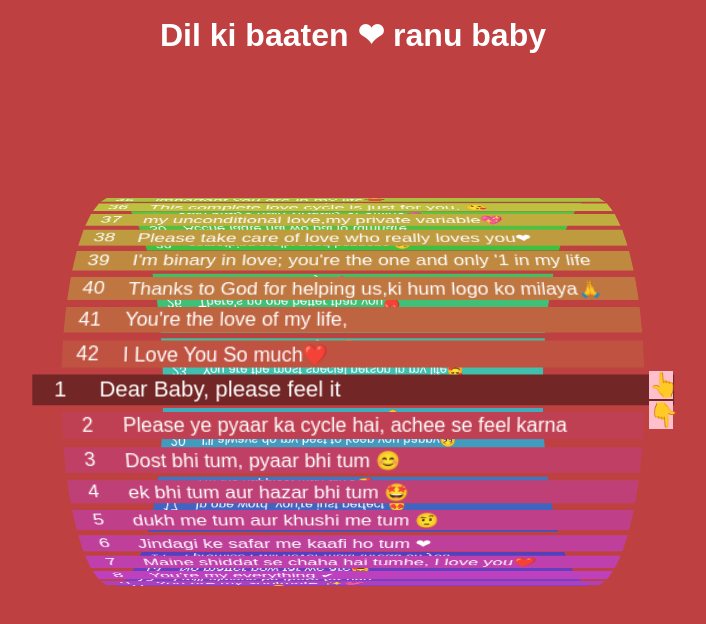
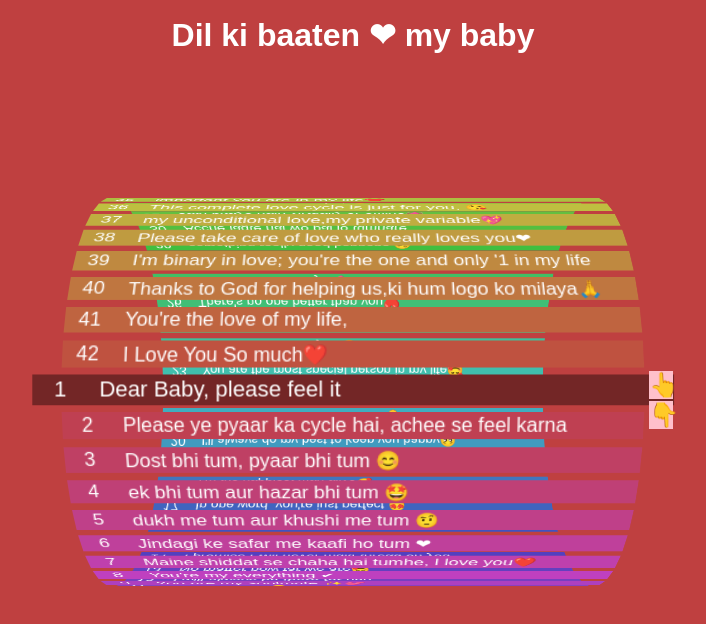
Before and after one commit to Aniketjamunde9146/aanyaa-s-proposal.com, a plain HTML site: page yes.html in a window 1280 px wide. Shown: the whole page, without its empty margins (287-993 px from the left). Drawn offline with nearby package versions, Linux system fonts and the light colour scheme.

Commit message:
yes.html

```diff
--- a/yes.html
+++ b/yes.html
@@ -12,7 +12,7 @@
 </head>
 <body>
     <header>
-        <h1>Dil ki baaten ❤ ranu baby</h1>
+        <h1>Dil ki baaten ❤ my baby</h1>
       </header>
       <div class="container">
         <ul></ul>
```
